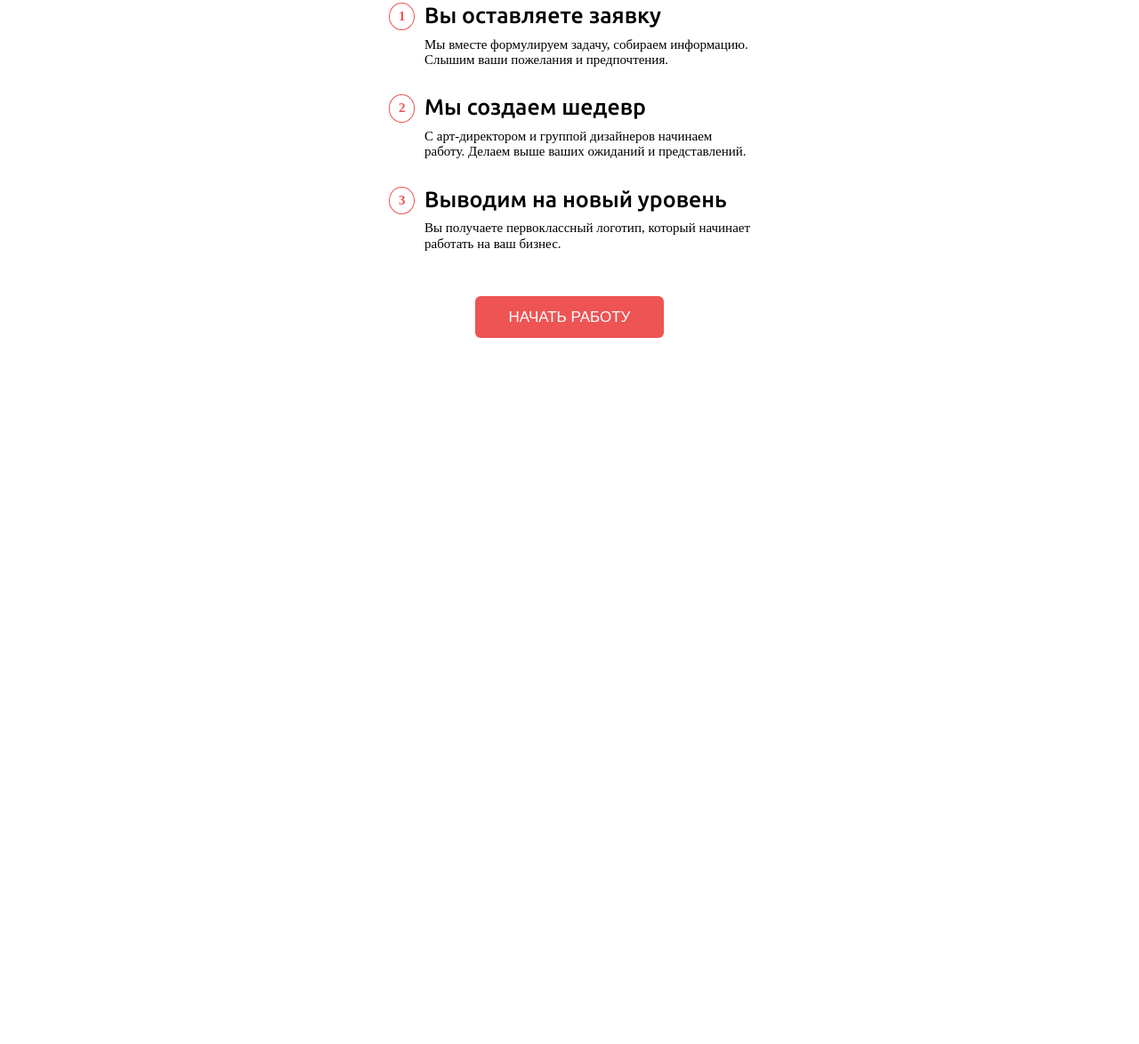
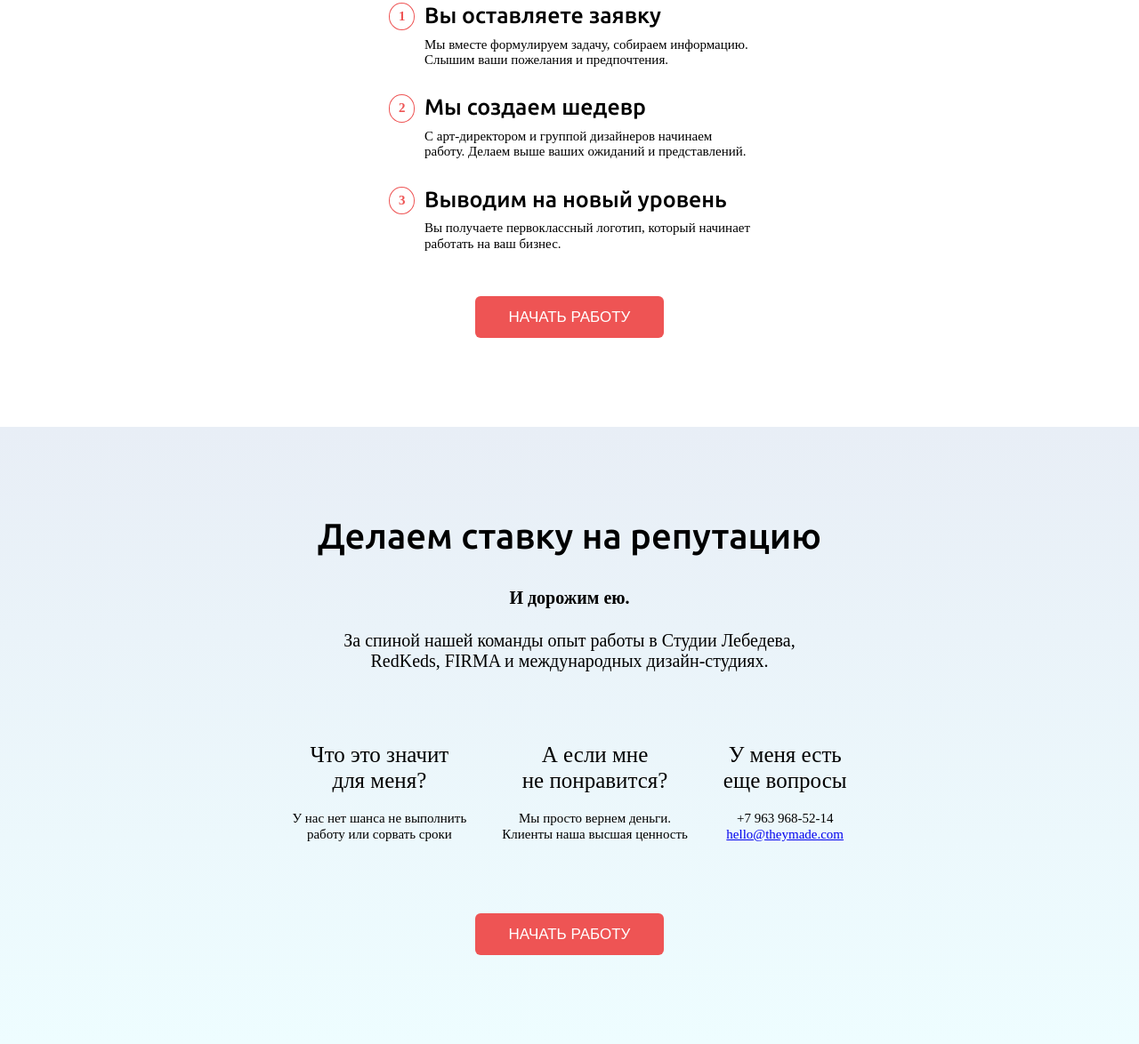
Before and after one commit to oleLebed/made-layout, a website built with webpack: page index.html in a window 1280 px wide. Shown: the part 1620-2794 px from the top of the page at 89% size. Before the commit the page ends 2100 px from the top, so only its background shows below. Built offline with nearby package versions, Linux system fonts and the light colour scheme.

Commit message:
Section 5 (#7)
* use tag section

* section 5

* update /docs

```diff
--- a/index.html
+++ b/index.html
@@ -5,7 +5,7 @@
     <title>MADE</title>
 </head>
 <body>
-    <div class="section-1">
+    <section class="section-1">
         <div class="section-1__logo"></div>
         <form
             id="myform"
@@ -96,8 +96,8 @@
                 </div>
             </div>
         </div>
-    </div>
-    <div class="section-2">
+    </section>
+    <section class="section-2">
         <div class="section-2__title">
             <div>
                 У вас не будет второго шанса
@@ -152,8 +152,8 @@
         >
             СОЗДАТЬ ЛОГОТИП
         </button>
-    </div>
-    <div class="section-4">
+    </section>
+    <section class="section-4">
         <div class="section-4__title">
             <div>
                 Выделитесь среди конкурентов
@@ -200,8 +200,57 @@
         <button class="section-2__button">
             НАЧАТЬ РАБОТУ
         </button>
+    </section>
+    <section class="section-5">
+        <div class="section-5__title">
+            Делаем ставку на репутацию
+        </div>
+        <div class="section-5__comment"><b>И дорожим ею.</b></div>
+        <div class="section-5__comment">
+            <div>
+                За спиной нашей команды опыт работы в Студии Лебедева,
+            </div>
+            <div>
+                RedKeds, FIRMA и международных дизайн-студиях.
+            </div>
+        </div>
+        <div class="section-5__info">
+            <div class="section-5__info-item">
+                <div class="section-5__info-item-title">
+                    <div>Что это значит</div>
+                    <div>для меня?</div>
+                </div>
+                <div class="section-5__info-item-comment">
+                    <div>У нас нет шанса не выполнить</div>
+                    <div>работу или сорвать сроки</div>
+                </div>
+            </div>
+            <div class="section-5__info-item">
+                <div class="section-5__info-item-title">
+                    <div>А если мне</div>
+                    <div>не понравится?</div>
+                </div>
+                <div class="section-5__info-item-comment">
+                    <div>Мы просто вернем деньги.</div>
+                    <div>Клиенты наша высшая ценность</div>
+                </div>
+            </div>
+            <div class="section-5__info-item">
+                <div class="section-5__info-item-title">
+                    <div>У меня есть</div>
+                    <div>еще вопросы</div>
+                </div>
+                <div class="section-5__info-item-comment">
+                    <div>+7 963 968-52-14</div>
+                    <div><a href="mailto:hello@theymade.com">hello@theymade.com</a></div>
+                </div>
+            </div>
+        </div>
+        <button class="section-2__button">
+            НАЧАТЬ РАБОТУ
+        </button>
+    </section>
 
-    </div>
     <script src="dist/main.js"></script>
 </body>
 </html>
--- a/src/main.scss
+++ b/src/main.scss
@@ -239,3 +239,40 @@ body {
         margin-left: 2rem;
     }
 }
+
+.section-5 {
+    background-image: linear-gradient(to bottom, #e8eef6, #eefdff);
+    padding: 100px 25px;
+    text-align: center;
+
+    &__title {
+        font-family: Ubuntu, sans-serif;
+        font-size: 2rem;
+        font-weight: 500;
+        margin-bottom: 35px;
+    }
+
+    &__comment {
+        margin-top: 25px;
+    }
+
+    &__info {
+        display: flex;
+        justify-content: center;
+        margin: 4rem 0;
+    }
+
+    &__info-item {
+        margin: 0 1rem;
+    }
+
+    &__info-item-title {
+        font-size: 1.25rem;
+        font-weight: 500;
+        margin-bottom: 1rem;
+    }
+
+    &__info-item-comment {
+        font-size: .75rem;
+    }
+}
```
Also changed, not shown: docs/index.html (+55 -6 lines), docs/main.js.
